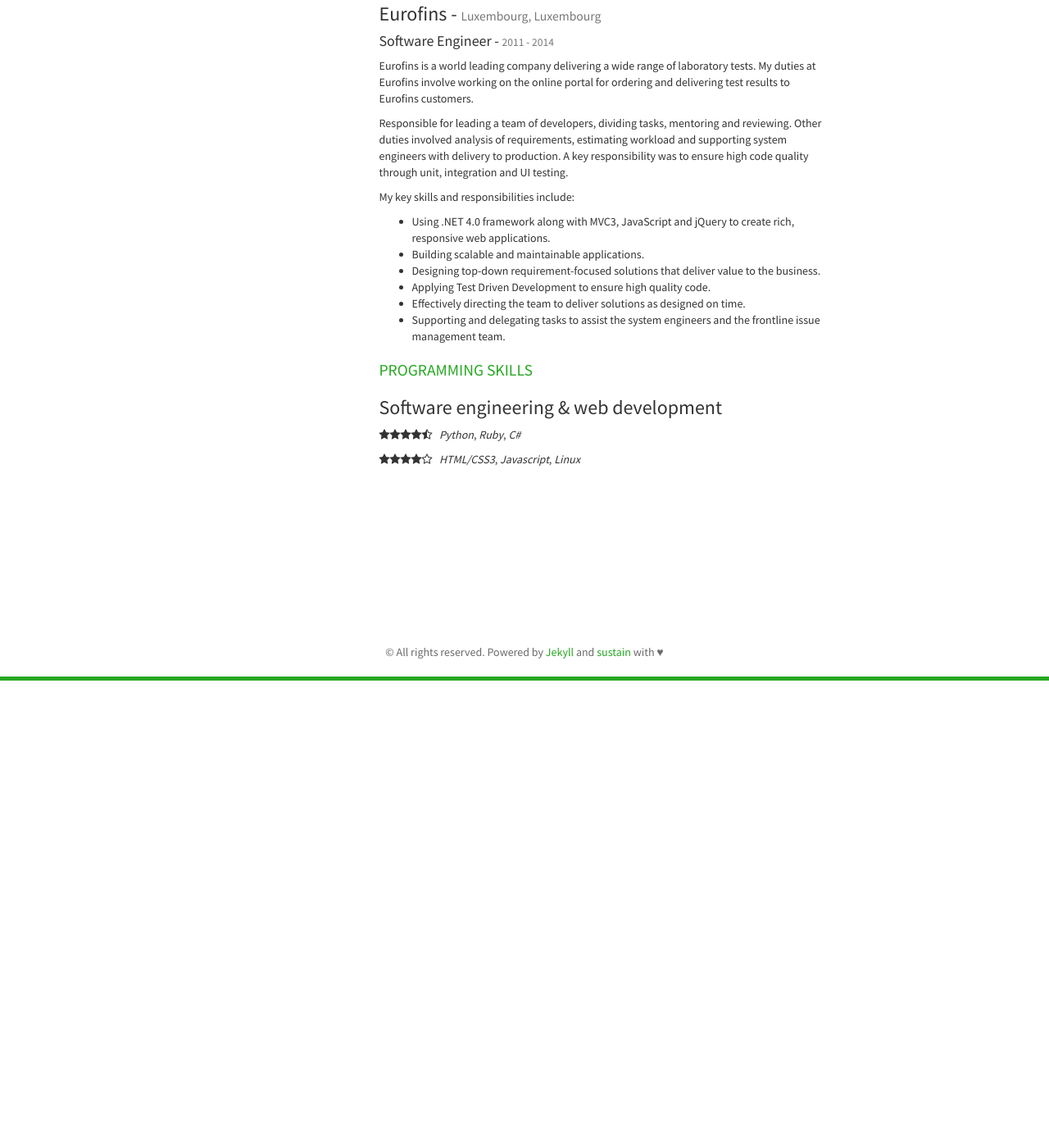
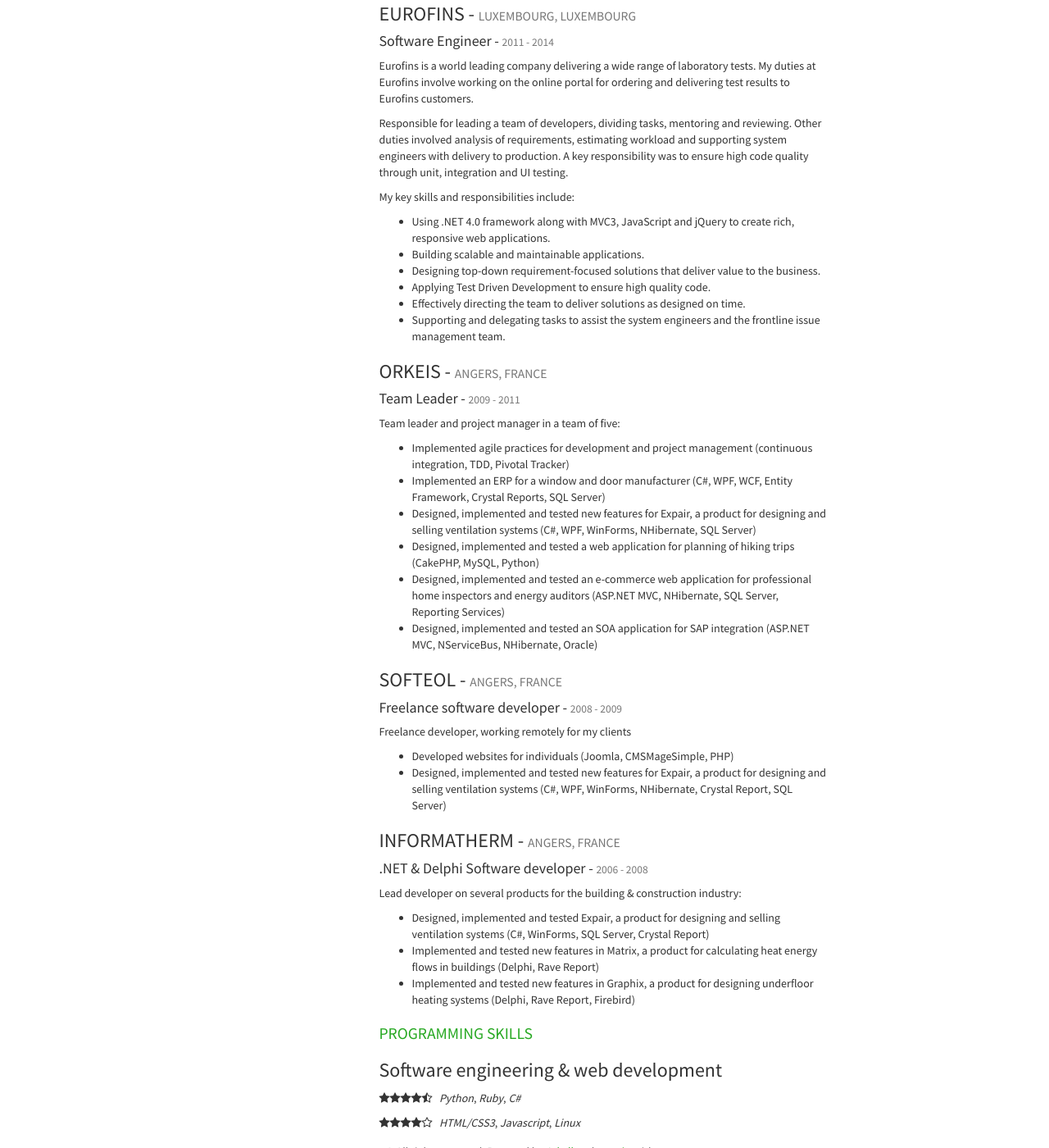
Before and after one commit to merwan/merwan.github.io, a Jekyll site: the page built from resume.html, in a window 1280 px wide and 1400 px high, scrolled down 570 px. Shown: the whole window at 82% size. Built offline with Jekyll 4.4.1, drawn with Linux system fonts in a browser that asks for light colours; nearby versions of some CDN libraries; some of the changed text lies outside the part shown.

Commit message:
Add all experiences in resume

```diff
--- a/resume.html
+++ b/resume.html
@@ -30,8 +30,8 @@
       <h2>Employment</h2>
       <article>
         <header>
-          <h3>Teezily - <small>Paris, France</small></h3>
-          <h4>Lead Software Engineer (remote) - <small>2015 to Present</small></h4>
+          <h3 class="text-uppercase">Teezily - <small>Remote</small></h3>
+          <h4>Lead Software Engineer - <small>2015 to Present</small></h4>
         </header>
         <p>Lead developer for the internal tools used for manufacturing operations.</p>
         <ul>
@@ -43,7 +43,7 @@
       </article>
       <article>
         <header>
-          <h3>ABlogiX - <small>Le Mans, France</small></h3>
+          <h3 class="text-uppercase">ABlogiX - <small>Le Mans, France</small></h3>
           <h4>Lead Software Engineer - <small>2014 - 2015</small></h4>
         </header>
         <p>Full-stack lead developer with a specialization in application security.</p>
@@ -53,7 +53,7 @@
       </article>
       <article>
         <header>
-          <h3>Eurofins - <small>Luxembourg, Luxembourg</small></h3>
+          <h3 class="text-uppercase">Eurofins - <small>Luxembourg, Luxembourg</small></h3>
           <h4>Software Engineer - <small>2011 - 2014</small></h4>
         </header>
         <p>Eurofins is a world leading company delivering a wide range of laboratory tests. My duties at Eurofins involve working on the online portal for ordering and delivering test results to Eurofins customers.</p>
@@ -67,6 +67,44 @@
           <li>Applying Test Driven Development to ensure high quality code.</li>
           <li>Effectively directing the team to deliver solutions as designed on time.</li>
           <li>Supporting and delegating tasks to assist the system engineers and the frontline issue management team.</li>
+        </ul>
+      </article>
+      <article>
+        <header>
+          <h3 class="text-uppercase">Orkeis - <small>Angers, France</small></h3>
+          <h4>Team Leader - <small>2009 - 2011</small></h4>
+        </header>
+        <p>Team leader and project manager in a team of five:</p>
+        <ul>
+          <li>Implemented agile practices for development and project management (continuous integration, TDD, Pivotal Tracker)</li>
+          <li>Implemented an ERP for a window and door manufacturer (C#, WPF, WCF, Entity Framework, Crystal Reports, SQL Server)</li>
+          <li>Designed, implemented and tested new features for Expair, a product for designing and selling ventilation systems (C#, WPF, WinForms, NHibernate, SQL Server)</li>
+          <li>Designed, implemented and tested a web application for planning of hiking trips (CakePHP, MySQL, Python)</li>
+          <li>Designed, implemented and tested an e-commerce web application for professional home inspectors and energy auditors (ASP.NET MVC, NHibernate, SQL Server, Reporting Services)</li>
+          <li>Designed, implemented and tested an SOA application for SAP integration (ASP.NET MVC, NServiceBus, NHibernate, Oracle)</li>
+        </ul>
+      </article>
+      <article>
+        <header>
+          <h3 class="text-uppercase">Softeol - <small>Angers, France</small></h3>
+          <h4>Freelance software developer - <small>2008 - 2009</small></h4>
+        </header>
+        <p>Freelance developer, working remotely for my clients</p>
+        <ul>
+          <li>Developed websites for individuals (Joomla, CMSMageSimple, PHP)</li>
+          <li>Designed, implemented and tested new features for Expair, a product for designing and selling ventilation systems (C#, WPF, WinForms, NHibernate, Crystal Report, SQL Server)</li>
+        </ul>
+      </article>
+      <article>
+        <header>
+          <h3 class="text-uppercase">Informatherm - <small>Angers, France</small></h3>
+          <h4>.NET & Delphi Software developer - <small>2006 - 2008</small></h4>
+        </header>
+        <p>Lead developer on several products for the building & construction industry:</p>
+        <ul>
+          <li>Designed, implemented and tested Expair, a product for designing and selling ventilation systems (C#, WinForms, SQL Server, Crystal Report)</li>
+          <li>Implemented and tested new features in Matrix, a product for calculating heat energy flows in buildings (Delphi, Rave Report)</li>
+          <li>Implemented and tested new features in Graphix, a product for designing underfloor heating systems (Delphi, Rave Report, Firebird)</li>
         </ul>
       </article>
     </section>
```
